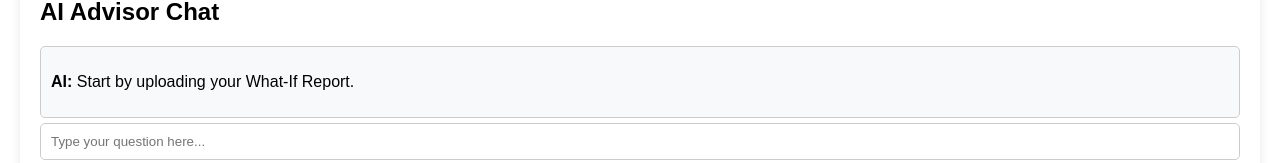
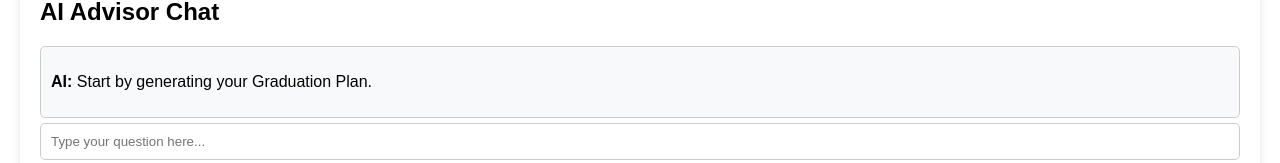
Before and after one commit to SgtRocket786/IAAS, a React (Create React App) app in the folder client/: page / in a window 1280 px wide. Both pictures are taken after a click on the button "Login". Shown: the part 610-773 px from the top of the page. Built offline with nearby package versions, Linux system fonts and the light colour scheme.

Commit message:
updated text

```diff
--- a/client/src/components/AIChat.jsx
+++ b/client/src/components/AIChat.jsx
@@ -32,7 +32,7 @@ const AIChat = ({ disableButton }) => {
         <div className="ai-chat">
             <h2>AI Advisor Chat</h2>
             <div className="chat-box">
-                <p><strong>AI:</strong> Start by uploading your What-If Report.</p>
+                <p><strong>AI:</strong> Start by generating your Graduation Plan.</p>
                 {chat.map((msg, index) => (
                     <p key={index}><strong>{msg.user}:</strong> {msg.text}</p>
                 ))}
```
